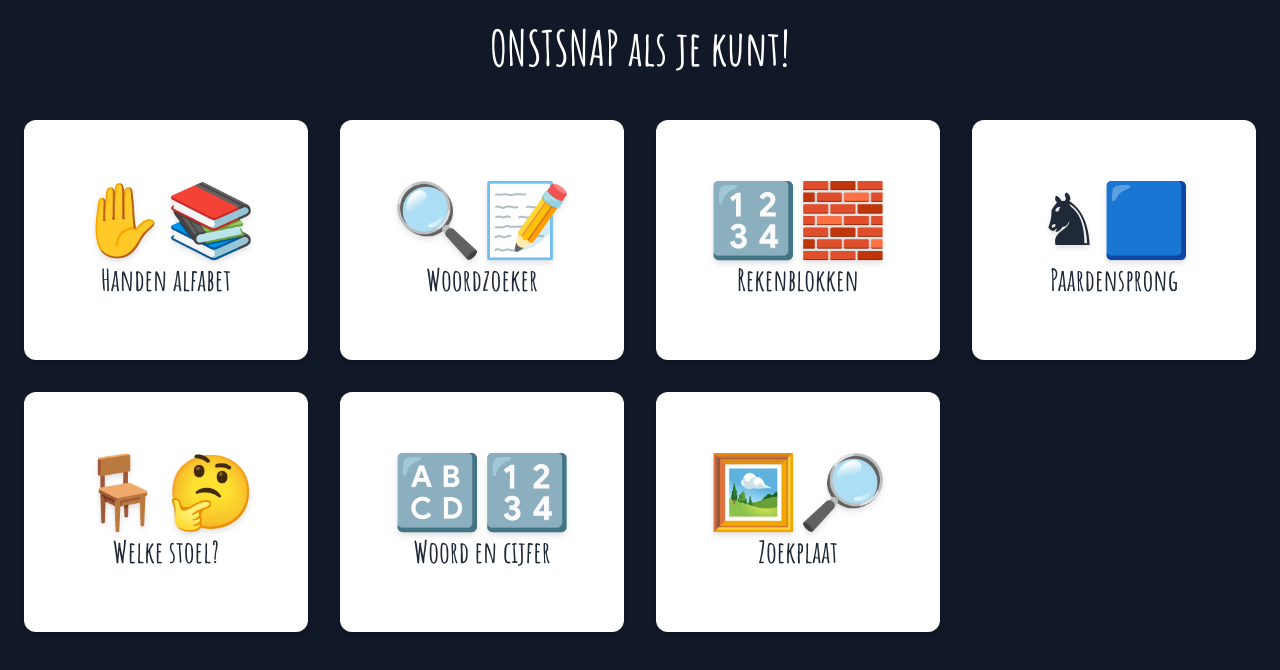
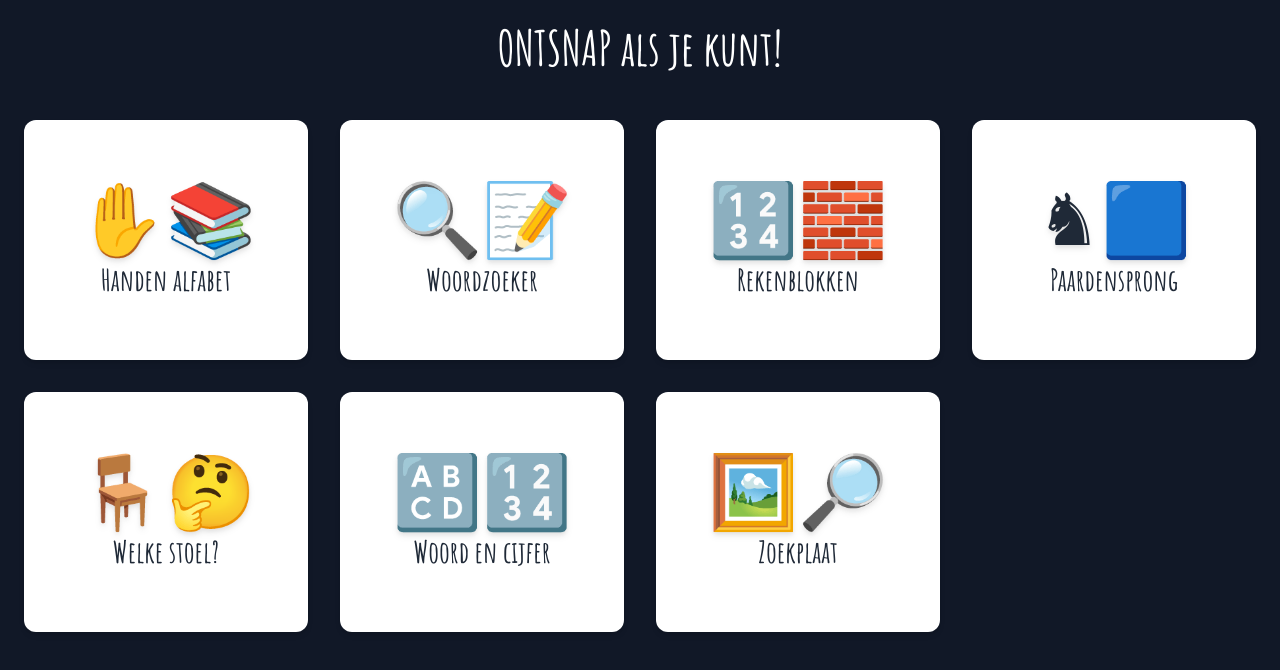
Before and after one commit to fq28/simple-escape, a SvelteKit app: page / in a window 1280 px wide. Shown: the top 670 px of the page. Built offline with nearby package versions, Linux system fonts and the light colour scheme.

Commit message:
Update +page.svelte

```diff
--- a/src/routes/+page.svelte
+++ b/src/routes/+page.svelte
@@ -16,7 +16,7 @@
 
 <main class="flex flex-col items-center min-h-screen bg-gray-900 text-white p-6">
   <!-- Title -->
-  <h1 class="text-5xl font-bold mb-12 animate-fade-in">ONSTSNAP als je kunt!</h1>
+  <h1 class="text-5xl font-bold mb-12 animate-fade-in">ONTSNAP als je kunt!</h1>
 
   <!-- Puzzle Cards Grid -->
   <div class="grid gap-8 grid-cols-1 sm:grid-cols-2 lg:grid-cols-3 xl:grid-cols-4 w-full max-w-7xl">
```
